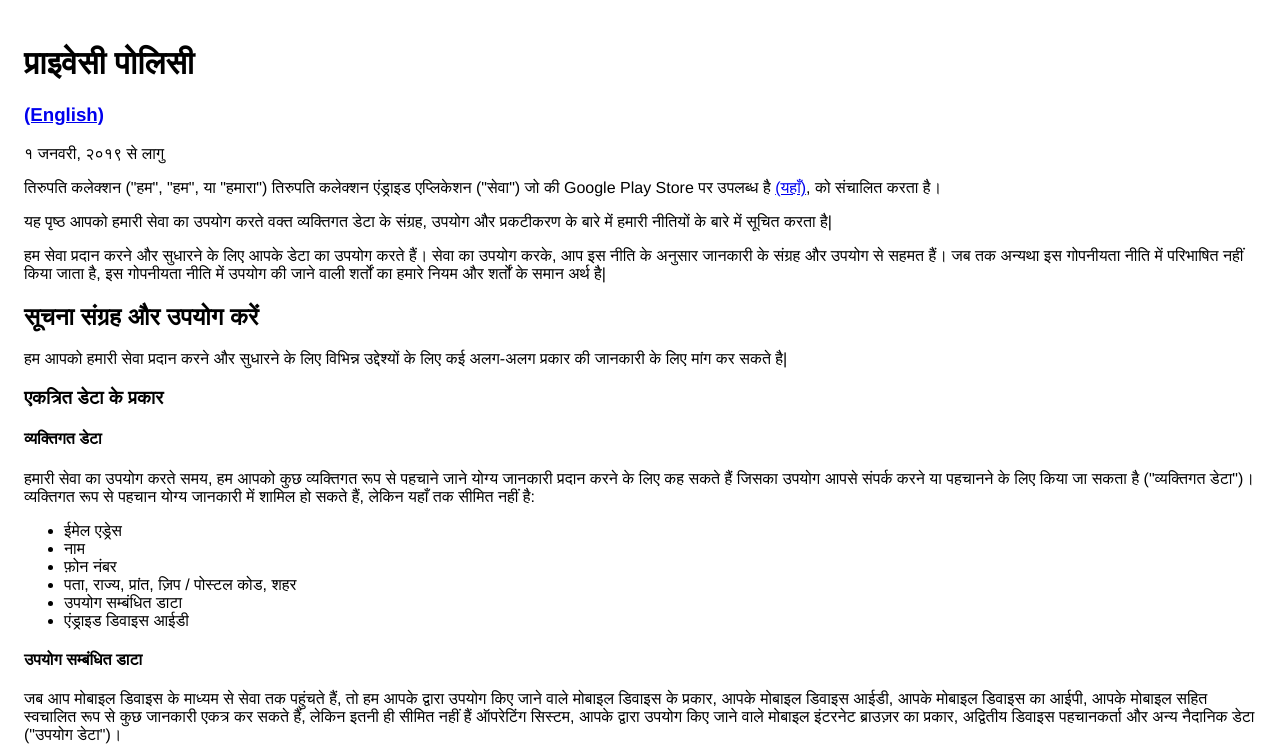
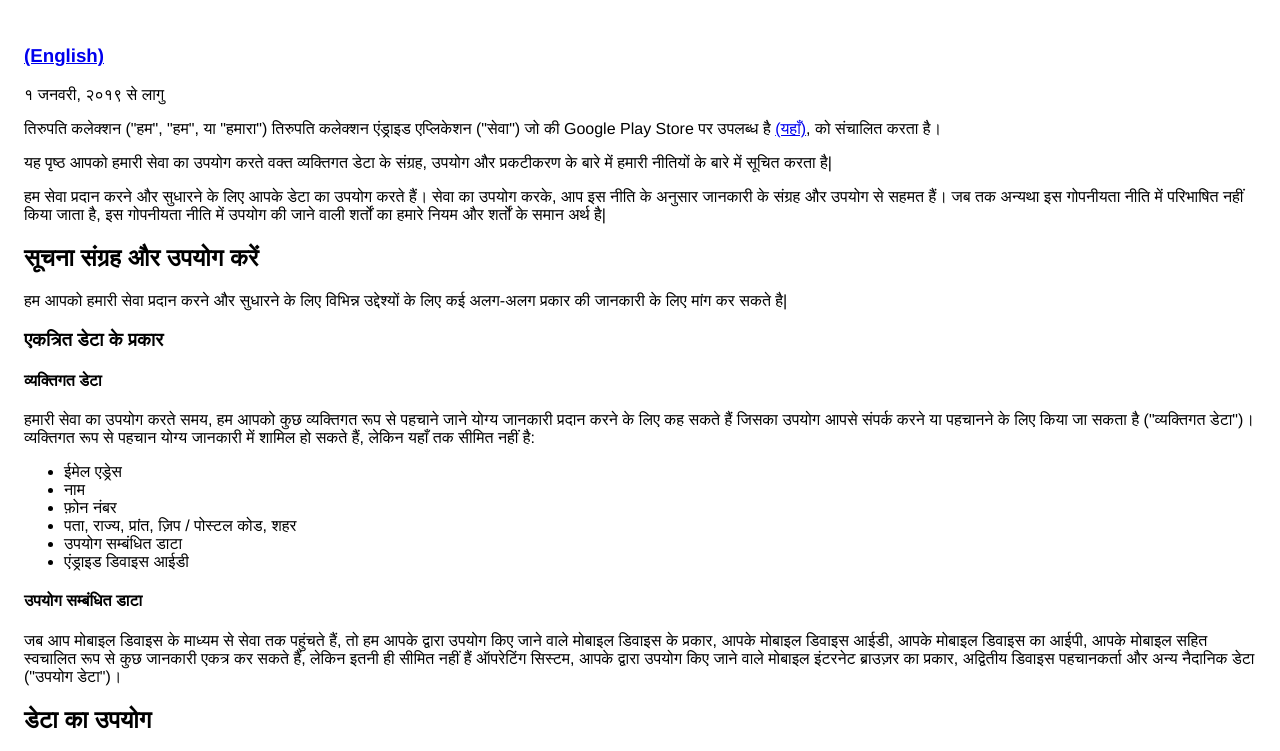
Before and after one commit to LavishSwarnkar/TC_Docs, a plain HTML site: page pp_hi.html in a window 1280 px wide. Shown: the top 751 px of the page. Drawn offline with Linux system fonts and the light colour scheme.

Commit message:
Update pp_hi.html

```diff
--- a/pp_hi.html
+++ b/pp_hi.html
@@ -1,7 +1,7 @@
 <!DOCTYPE html><html> <head> <meta charset="utf-8"> <meta name="viewport" content="width=device-width"> <title>प्राइवेसी पोलिसी</title> <style>body{font-family: "Helvetica Neue", Helvetica, Arial, sans-serif; padding:1em;}</style></head>
 <body>
 
-<h1>प्राइवेसी पोलिसी</h1>
+<h1></h1>
 <h3><a href="pp.html">(English)</a></h3>
 
 <p>१ जनवरी, २०१९ से लागु</p>
```
